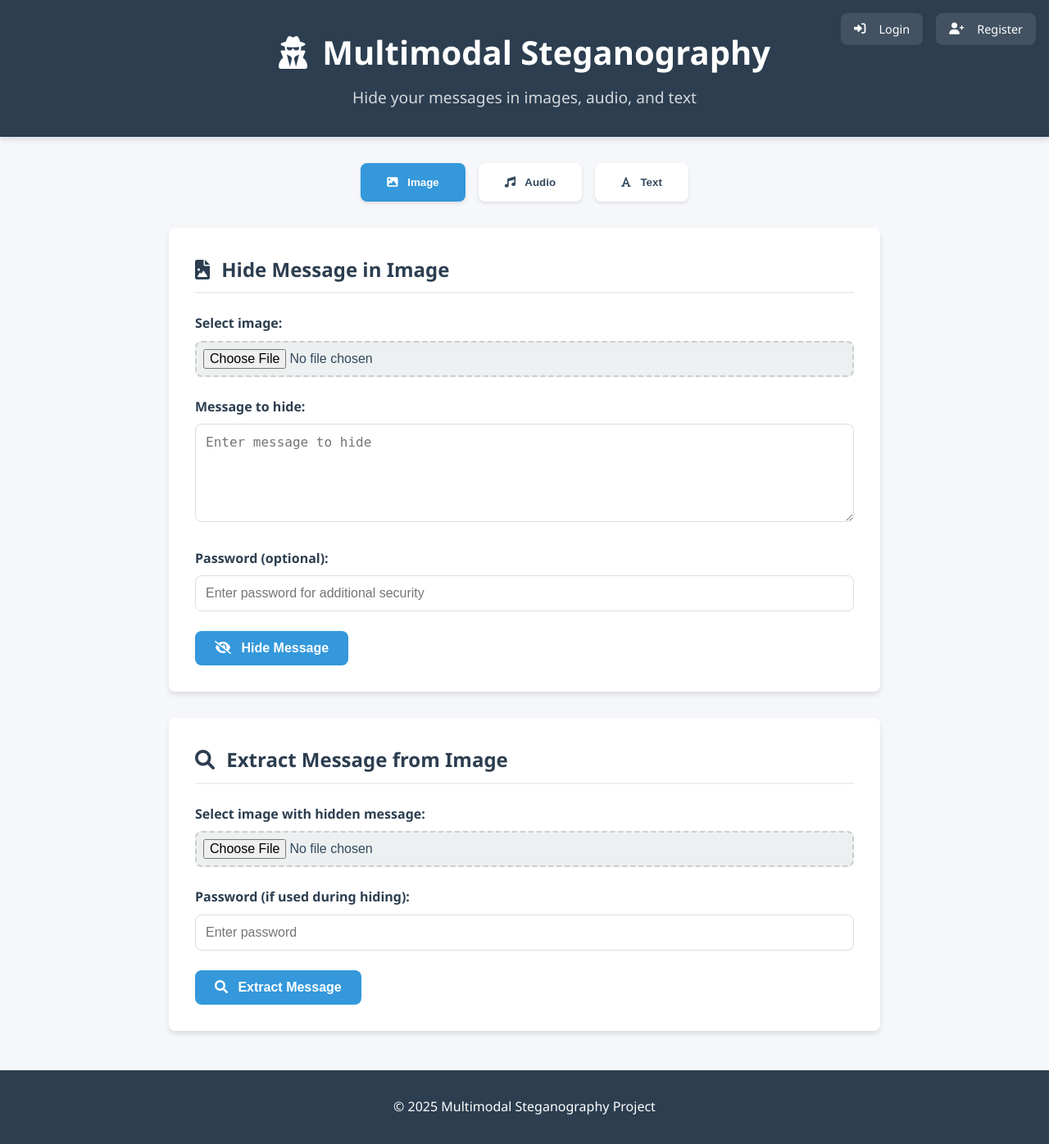
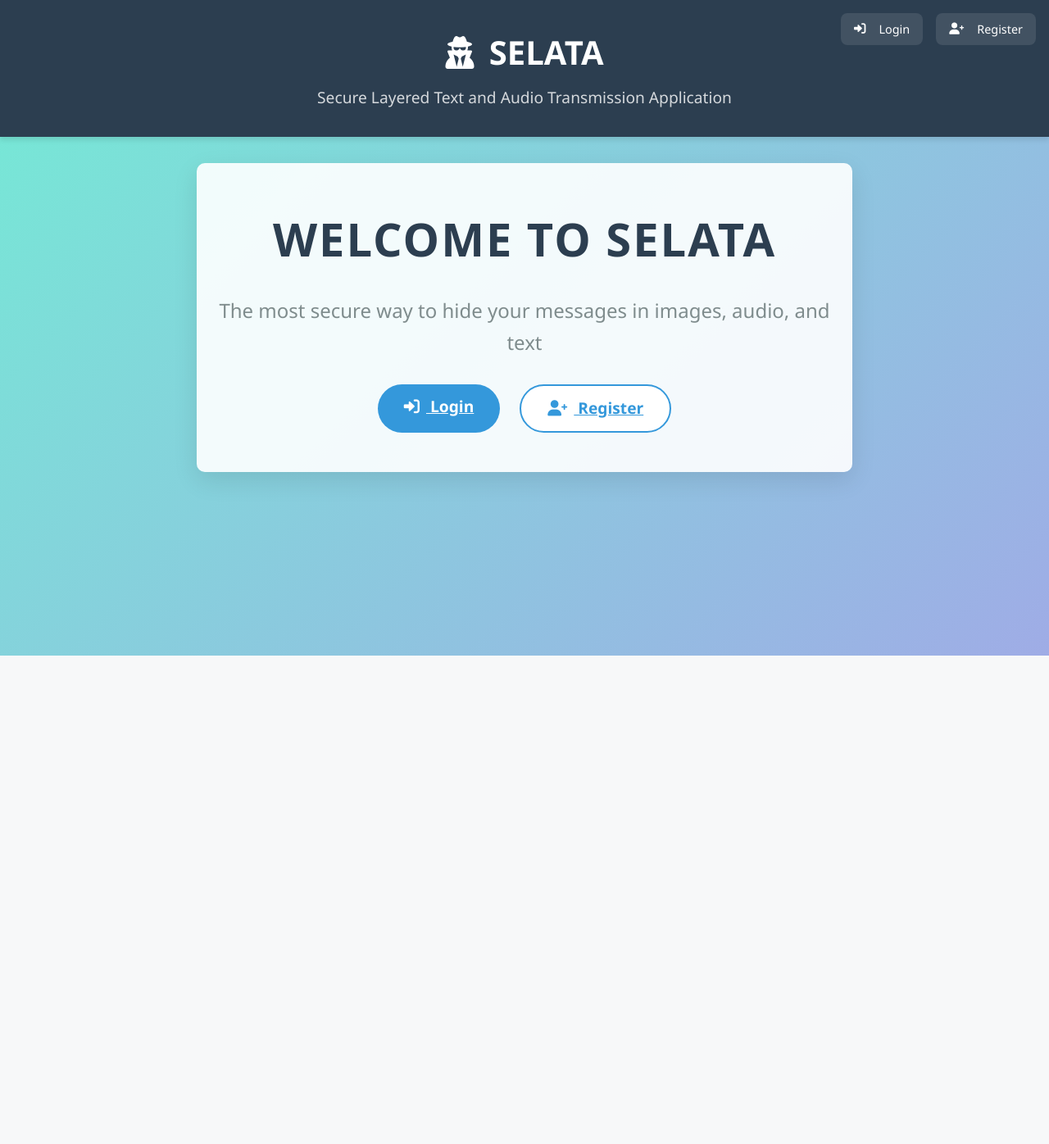
Before and after one commit to Bechi-cyber/booknvent, a Flask app: page / in a window 1280 px wide. Shown: the whole page at 82% size. After the commit the page ends 800 px from the top, so only its background shows below. Run offline with Flask 2, Linux system fonts and the light colour scheme.

Commit message:
Updated homepage with WELCOME TO SELATA message and simplified interface

```diff
--- a/Desktop/multimodal_steganography_project/templates/index.html
+++ b/Desktop/multimodal_steganography_project/templates/index.html
@@ -3,14 +3,88 @@
 <head>
     <meta charset="UTF-8">
     <meta name="viewport" content="width=device-width, initial-scale=1.0">
-    <title>Multimodal Steganography</title>
+    <title>SELATA - Multimodal Steganography</title>
     <link rel="stylesheet" href="/static/styles.css">
     <link rel="stylesheet" href="https://cdnjs.cloudflare.com/ajax/libs/font-awesome/6.0.0-beta3/css/all.min.css">
+    <style>
+        .welcome-banner {
+            text-align: center;
+            padding: 3rem 1rem;
+            margin: 2rem auto;
+            max-width: 800px;
+            background-color: rgba(255, 255, 255, 0.9);
+            border-radius: 10px;
+            box-shadow: 0 10px 30px rgba(0, 0, 0, 0.1);
+        }
+
+        .welcome-title {
+            font-size: 3.5rem;
+            margin-bottom: 1.5rem;
+            color: #2c3e50;
+            font-weight: 700;
+            letter-spacing: 2px;
+        }
+
+        .welcome-subtitle {
+            font-size: 1.5rem;
+            margin-bottom: 2rem;
+            color: #7f8c8d;
+        }
+
+        .auth-buttons {
+            display: flex;
+            justify-content: center;
+            gap: 1.5rem;
+            margin-top: 2rem;
+        }
+
+        .auth-button {
+            padding: 0.75rem 2rem;
+            font-size: 1.2rem;
+            border-radius: 50px;
+            transition: all 0.3s ease;
+            font-weight: 600;
+        }
+
+        .login-btn {
+            background-color: #3498db;
+            color: white;
+            border: none;
+        }
+
+        .register-btn {
+            background-color: white;
+            color: #3498db;
+            border: 2px solid #3498db;
+        }
+
+        .login-btn:hover {
+            background-color: #2980b9;
+            transform: translateY(-3px);
+        }
+
+        .register-btn:hover {
+            background-color: #f8f9fa;
+            transform: translateY(-3px);
+        }
+
+        .hero-background {
+            position: fixed;
+            top: 0;
+            left: 0;
+            width: 100%;
+            height: 100%;
+            background: linear-gradient(135deg, #74ebd5 0%, #9face6 100%);
+            z-index: -1;
+        }
+    </style>
 </head>
 <body>
+    <div class="hero-background"></div>
+
     <header>
-        <h1><i class="fas fa-user-secret"></i> Multimodal Steganography</h1>
-        <p class="subtitle">Hide your messages in images, audio, and text</p>
+        <h1><i class="fas fa-user-secret"></i> SELATA</h1>
+        <p class="subtitle">Secure Layered Text and Audio Transmission Application</p>
         <div class="auth-nav">
             {% if session.username %}
             <span class="welcome-message">Welcome, {{ session.username }}!</span>
@@ -23,14 +97,26 @@
         </div>
     </header>
 
+    {% if not session.username %}
+    <div class="welcome-banner">
+        <h1 class="welcome-title">WELCOME TO SELATA</h1>
+        <p class="welcome-subtitle">The most secure way to hide your messages in images, audio, and text</p>
+        <div class="auth-buttons">
+            <a href="{{ url_for('auth.login') }}" class="btn auth-button login-btn"><i class="fas fa-sign-in-alt"></i> Login</a>
+            <a href="{{ url_for('auth.register') }}" class="btn auth-button register-btn"><i class="fas fa-user-plus"></i> Register</a>
+        </div>
+    </div>
+    {% endif %}
+
+    {% if session.username %}
     <div class="tabs">
         <button type="button" class="tab-btn active" onclick="openTab(event, 'image')"><i class="fas fa-image"></i> Image</button>
         <button type="button" class="tab-btn" onclick="openTab(event, 'audio')"><i class="fas fa-music"></i> Audio</button>
         <button type="button" class="tab-btn" onclick="openTab(event, 'text')"><i class="fas fa-font"></i> Text</button>
     </div>
+    {% endif %}
 
-
-
+    {% if session.username %}
     <div id="image" class="tab-content active">
         <div class="card">
             <h2><i class="fas fa-file-image"></i> Hide Message in Image</h2>
@@ -140,8 +226,10 @@
     </div>
 
     <footer>
-        <p>&copy; 2025 Multimodal Steganography Project</p>
+        <p>&copy; 2025 SELATA - Secure Layered Text and Audio Transmission Application</p>
     </footer>
+
+    {% endif %}
 
     <script>
         function openTab(evt, tabName) {
```
Also changed, not shown: Desktop/multimodal_steganography_project/templates/error.html (+4 -4 lines), Desktop/multimodal_steganography_project/templates/login.html (+4 -4 lines), Desktop/multimodal_steganography_project/templates/profile.html (+4 -4 lines), Desktop/multimodal_steganography_project/templates/register.html (+4 -4 lines).
